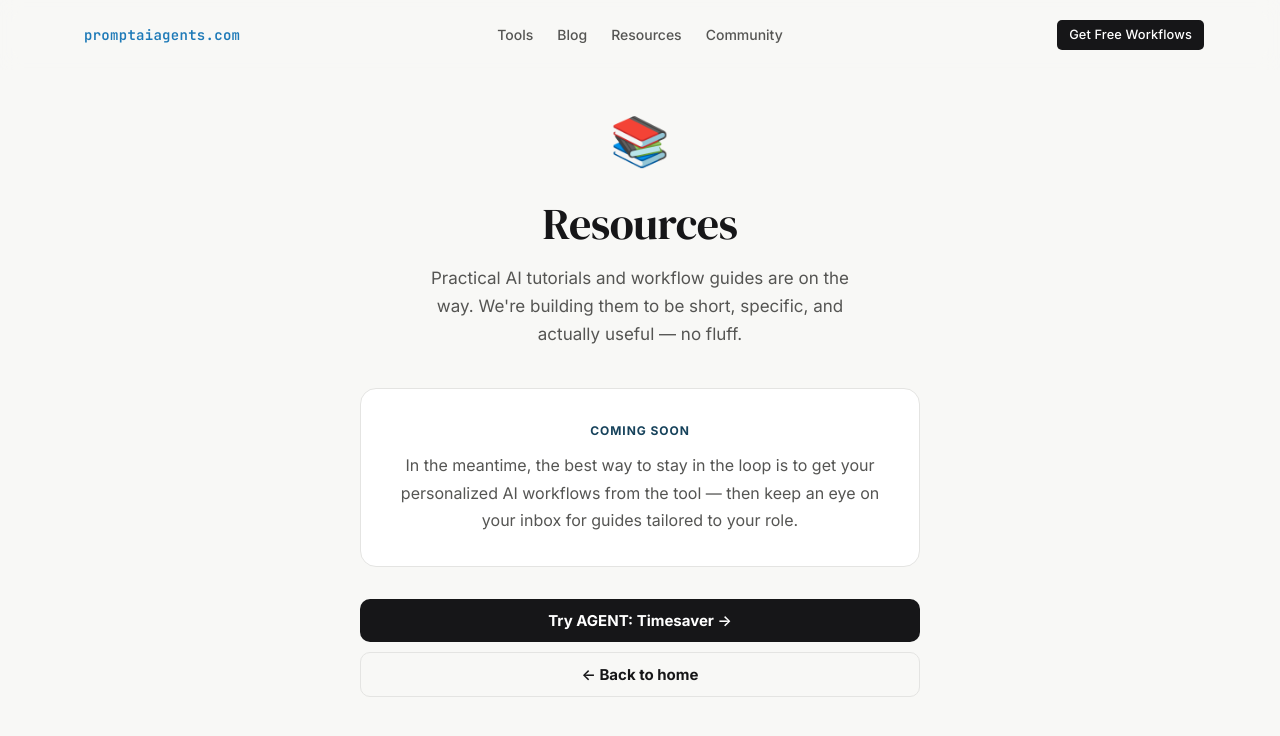
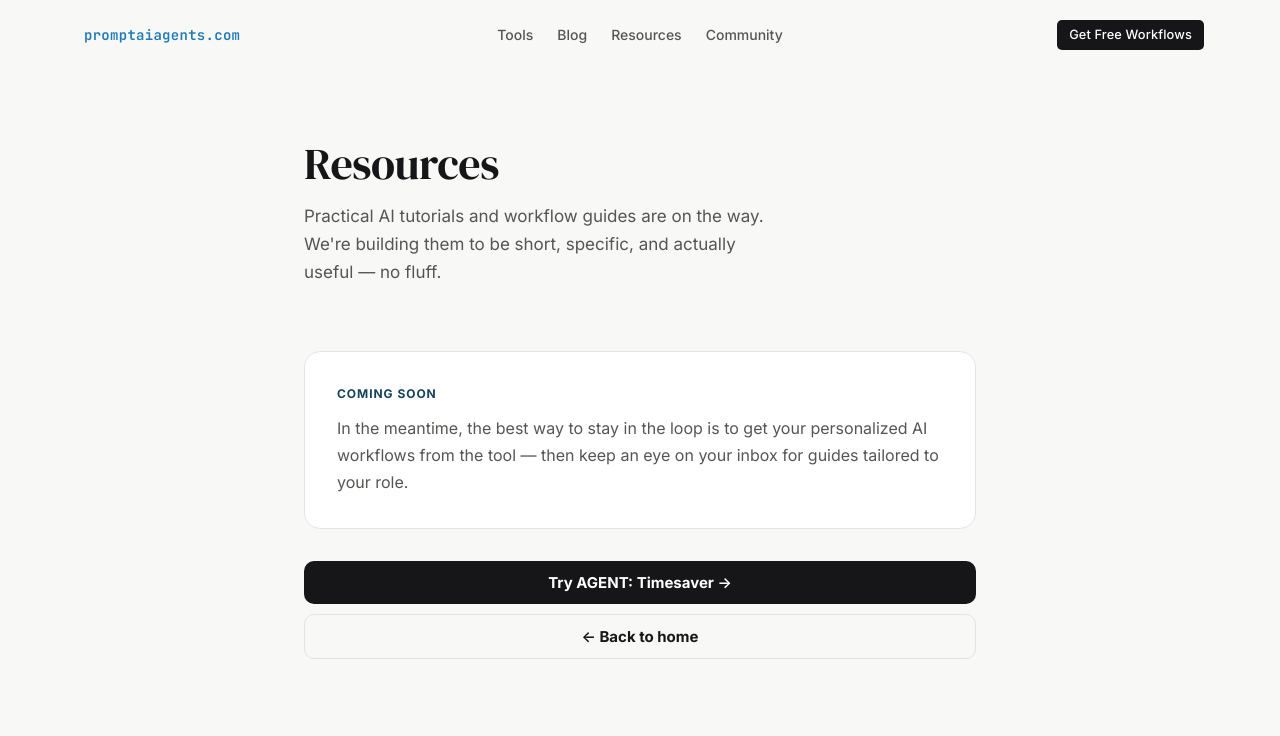
Before and after one commit to coolcalvin457-tech/agent-timesaver-nextjs, a Next.js app: page /guides in a window 1280 px wide. Shown: the top 736 px of the page. Built offline with nearby package versions, Linux system fonts and the light colour scheme.

Commit message:
Align Resources and Community pages with Tools/Blog layout, remove emojis

```diff
--- a/app/guides/page.tsx
+++ b/app/guides/page.tsx
@@ -14,36 +14,27 @@ export default function GuidesPage() {
       <main
         style={{
           minHeight: "100vh",
-        display: "flex",
-        alignItems: "center",
-        justifyContent: "center",
-        padding: "40px 24px",
-        background: "var(--bg)",
+          paddingTop: "100px",
+          paddingBottom: "80px",
         }}
       >
-      <div style={{ maxWidth: "560px", width: "100%", textAlign: "center" }}>
-        {/* Icon */}
-        <div style={{ fontSize: "3rem", marginBottom: "20px" }}>📚</div>
-
-        <h1
-          className="heading-1"
-          style={{ marginBottom: "16px" }}
-        >
+        <div className="container-narrow">
+          <div style={{ paddingTop: "40px", marginBottom: "64px" }}>
+            <h1 className="heading-1" style={{ marginBottom: "14px" }}>
               Resources
             </h1>
-
             <p
               className="body-lg"
               style={{
                 color: "var(--text-secondary)",
-            maxWidth: "420px",
-            margin: "0 auto 40px",
+                maxWidth: "480px",
               }}
             >
               Practical AI tutorials and workflow guides are on the way.
               We&apos;re building them to be short, specific, and actually useful —
               no fluff.
             </p>
+          </div>
 
           {/* Coming soon card */}
           <div
```
Also changed, not shown: app/community/page.tsx (+7 -13 lines). Lines whose indentation alone changed are shown as unchanged.
